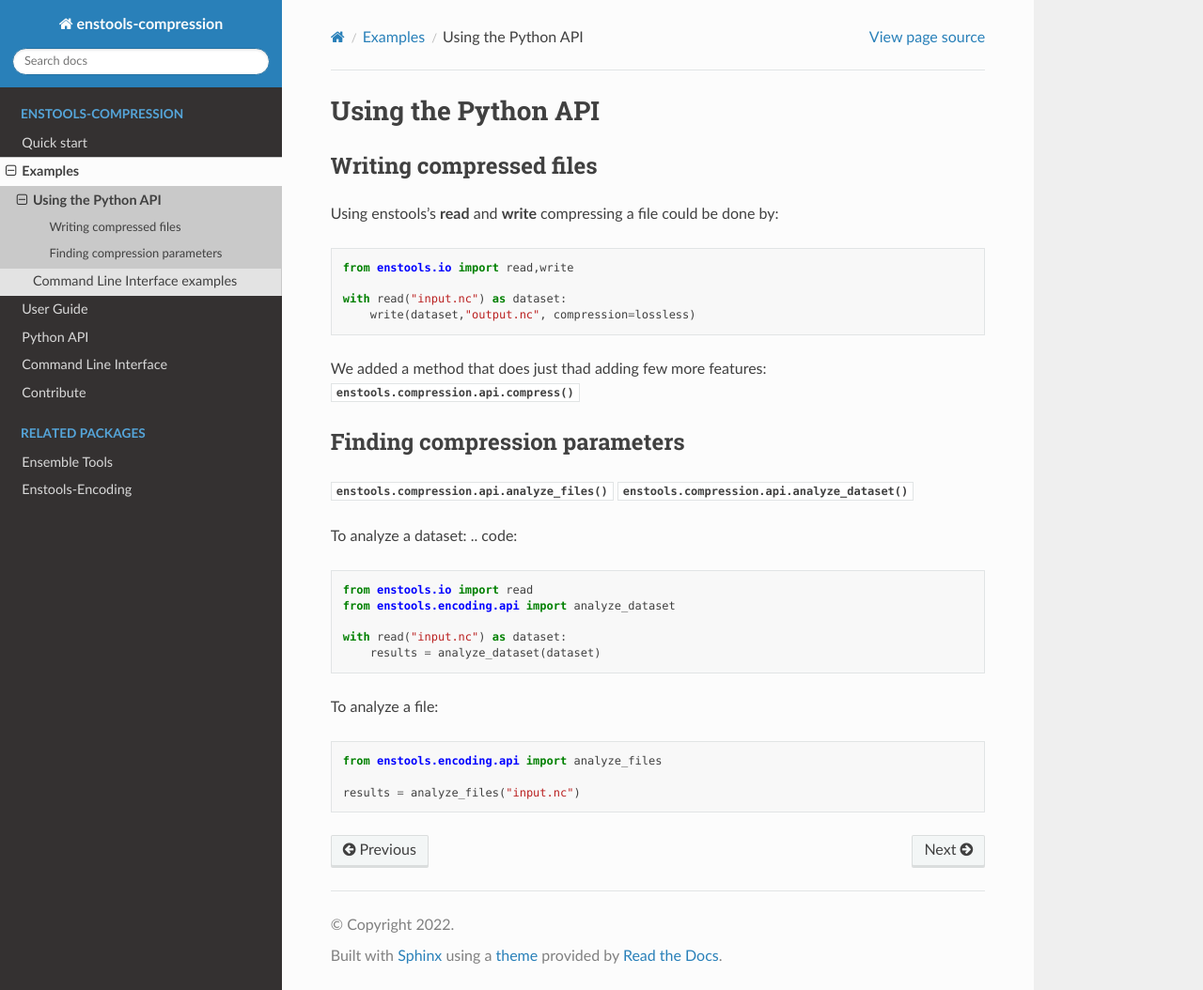
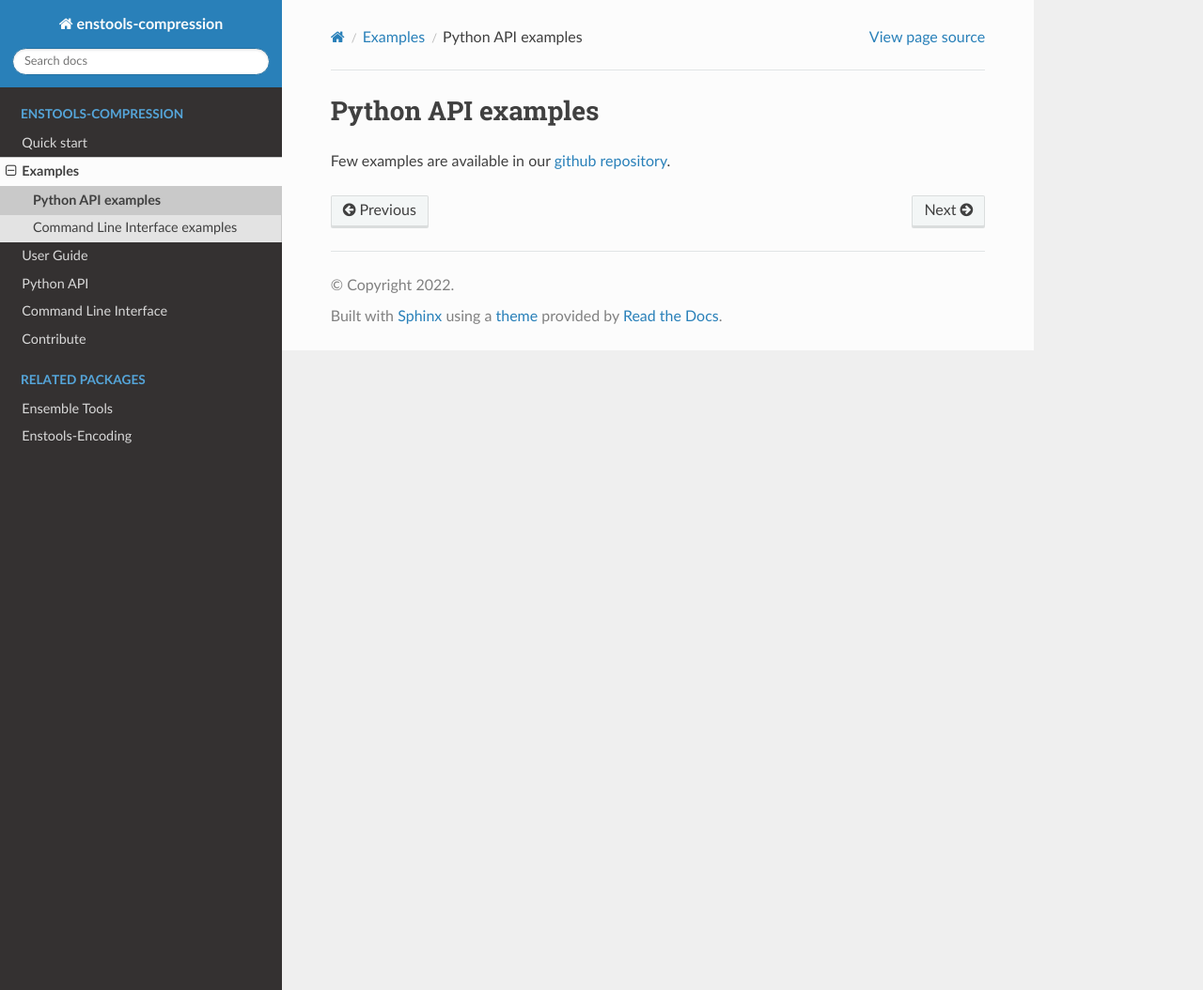
Before and after one commit to wavestoweather/enstools-compression, a Sphinx documentation site: the page built from docs/source/examples/examples_api.rst, in a window 1280 px wide and 1054 px high. Shown: the whole window at 94% size. Built offline with Sphinx 7.4.7 and the Read the Docs theme 2.0.0, drawn with Linux system fonts in a browser that asks for light colours.

Commit message:
Update documentation

```diff
--- a/docs/source/CLI.rst
+++ b/docs/source/CLI.rst
@@ -1,3 +1,5 @@
+.. _CLI:
+
 Command Line Interface
 ===============================================
 
--- a/docs/source/examples/examples_api.rst
+++ b/docs/source/examples/examples_api.rst
@@ -1,45 +1,6 @@
-.. _UsingAPI:
+.. _ExamplesAPI:
 
-Using the Python API
+Python API examples
 --------------------
 
-Writing compressed files
-........................
-
-Using enstools's **read** and **write** compressing a file could be done by:
-
-.. code::
-
-    from enstools.io import read,write
-
-    with read("input.nc") as dataset:
-        write(dataset,"output.nc", compression=lossless)
-
-We added a method that does just thad adding few more features: :meth:`enstools.compression.api.compress`
-
-
-
-
-Finding compression parameters
-..............................
-
-
-:meth:`enstools.compression.api.analyze_files`
-:meth:`enstools.compression.api.analyze_dataset`
-
-To analyze a dataset:
-.. code::
-
-    from enstools.io import read
-    from enstools.encoding.api import analyze_dataset
-
-    with read("input.nc") as dataset:
-        results = analyze_dataset(dataset)
-
-To analyze a file:
-
-.. code::
-
-    from enstools.encoding.api import analyze_files
-
-    results = analyze_files("input.nc")
+Few examples are available in our `github repository <https://github.com/wavestoweather/enstools-compression/tree/main/examples>`_.
```
Also changed, not shown: docs/source/examples/examples_cli.rst (+33 -0 lines).
